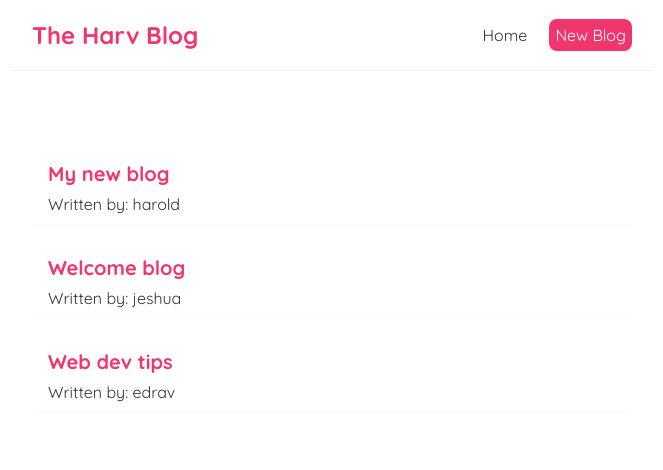
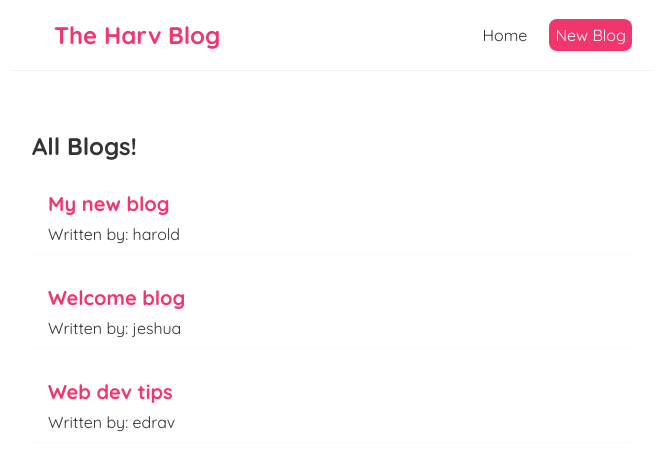
Before and after one commit to haroldjeshua/hard-redact-boggles, a React (Create React App) app: page / in a window 1280 px wide. Shown: the top 470 px of the page, without its empty margins (308-971 px from the left). Built offline with nearby package versions, Linux system fonts and the light colour scheme.

Commit message:
props/reusable  components //old changes, refresher

```diff
--- /dev/null
+++ b/src/BlogList.js
@@ -0,0 +1,20 @@
+
+const BlogList = ({blogs, title}) => {
+    // const blogs = props.blogs;
+    // const title = props.title;
+    // destructure^
+
+    return (
+        <div className="blog-list">
+            <h2>{ title }</h2>
+            {blogs.map(blog => (
+                <div className="blog-preview" key={blog.id}>
+                    <h2>{ blog.title}</h2>
+                    <p>Written by: { blog.author }</p>
+                </div>
+            ))}
+        </div>
+    );
+}
+
+export default BlogList
--- a/src/Home.js
+++ b/src/Home.js
@@ -1,4 +1,5 @@
 import { useState } from "react";
+import BlogList from "./BlogList";
 
 const Home = () => {
 	const [blogs, setBlogs] = useState([
@@ -9,12 +10,7 @@ const Home = () => {
 
 	return (
 		<div className="home">
-			{blogs.map(blog => (
-				<div className="blog-preview" key={blog.id}>
-					<h2>{ blog.title }</h2>
-					<p>Written by: { blog.author } </p>
-				</div>
-			))}
+			<BlogList blogs={blogs} title="All Blogs!" />
 		</div>
 	 );
 }
--- a/src/Navbar.js
+++ b/src/Navbar.js
@@ -1,7 +1,7 @@
 const Navbar = () => {
 	return (
 		<nav className="navbar">
-			<h1>The Harv Blog</h1>
+			<h1><a className="site-name" href="/">The Harv Blog</a></h1>
 			<div className="links">
 				<a href="/">Home</a>
 				<a href="/create" style={{
--- a/src/index.css
+++ b/src/index.css
@@ -34,6 +34,10 @@
 	color: #f1356d;
 }
 
+.site-name {
+	color: #f1356d;
+}
+
 .content {
 	max-width: 600px;
 	margin: 40px auto;
```
Also changed, not shown: 1 other file (tests, documents, lock files or other folders).
